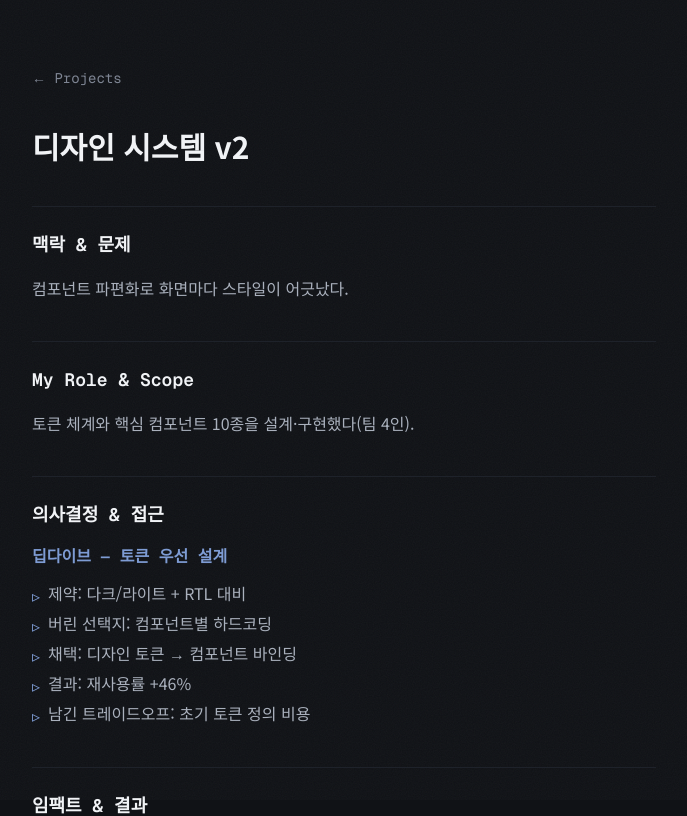
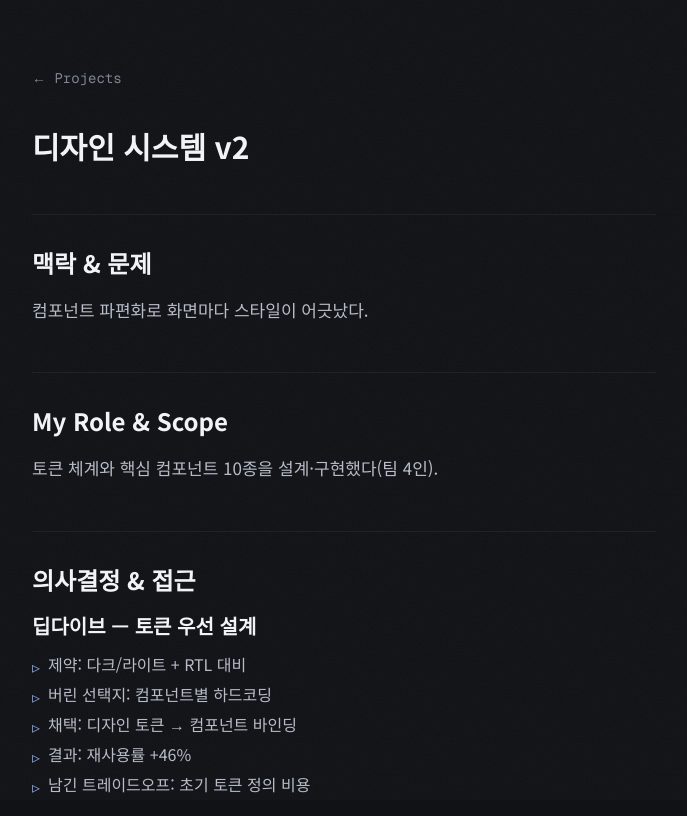
Before and after one commit to jihkyuo/jio-dev, a Next.js app: page /projects/design-system-v2 in a window 1280 px wide. Shown: the top 816 px of the page, without its empty margins (296-983 px from the left). Built offline with nearby package versions, Linux system fonts and the light colour scheme.

Commit message:
✨ feat: 케이스 스터디 타이포 위계 재정비 — 제목 Sans 통일·모듈러 스케일·본문 줄간격

```diff
--- a/src/app/globals.css
+++ b/src/app/globals.css
@@ -1,9 +1,12 @@
 @import "tailwindcss";
+
+html { scroll-behavior: smooth; }
+/* reduced-motion일 때 scroll-behavior:auto는 기존 :59 규칙이 이미 강제함 */
 
 :root {
   --bg: #101216;
   --head: #f1f3f6;
-  --body: #aab1bd;
+  --body: #b7bdc8;
   --muted: #7e8593;
   --accent: #7e9cd4;
   --card: #15181e;
--- a/src/shared/ui/mdx.tsx
+++ b/src/shared/ui/mdx.tsx
@@ -4,17 +4,22 @@ type Components = NonNullable<MDXRemoteProps["components"]>;
 
 export const mdxComponents: Components = {
   h2: ({ children }) => (
-    <h2 className="mt-10 mb-4 border-t border-line pt-6 font-mono text-lg font-semibold text-head">
+    <h2 className="mt-12 mb-4 scroll-mt-24 border-t border-line pt-8 text-2xl font-bold text-head">
       {children}
     </h2>
   ),
   h3: ({ children }) => (
-    <h3 className="mt-6 mb-3 font-mono text-base font-semibold text-accent [h2+&]:mt-0">
+    <h3 className="mt-8 mb-3 scroll-mt-24 text-xl font-semibold text-head [h2+&]:mt-4">
       {children}
     </h3>
   ),
+  h4: ({ children }) => (
+    <h4 className="mt-6 mb-2 scroll-mt-24 text-base font-semibold text-head">
+      {children}
+    </h4>
+  ),
   p: ({ children }) => (
-    <p className="mb-4 leading-relaxed text-body">{children}</p>
+    <p className="mb-5 text-[1.0625rem] leading-[1.75] text-body">{children}</p>
   ),
   // 헤드라인 칩(도메인 grounding)·메타 줄(역할·스택·신뢰 고지) = case-study-structure §4 ①·② 요소.
   // 소문자 <p className="chip">는 MDX가 raw HTML 블록으로 흘려보내 매핑을 안 타므로,
```
